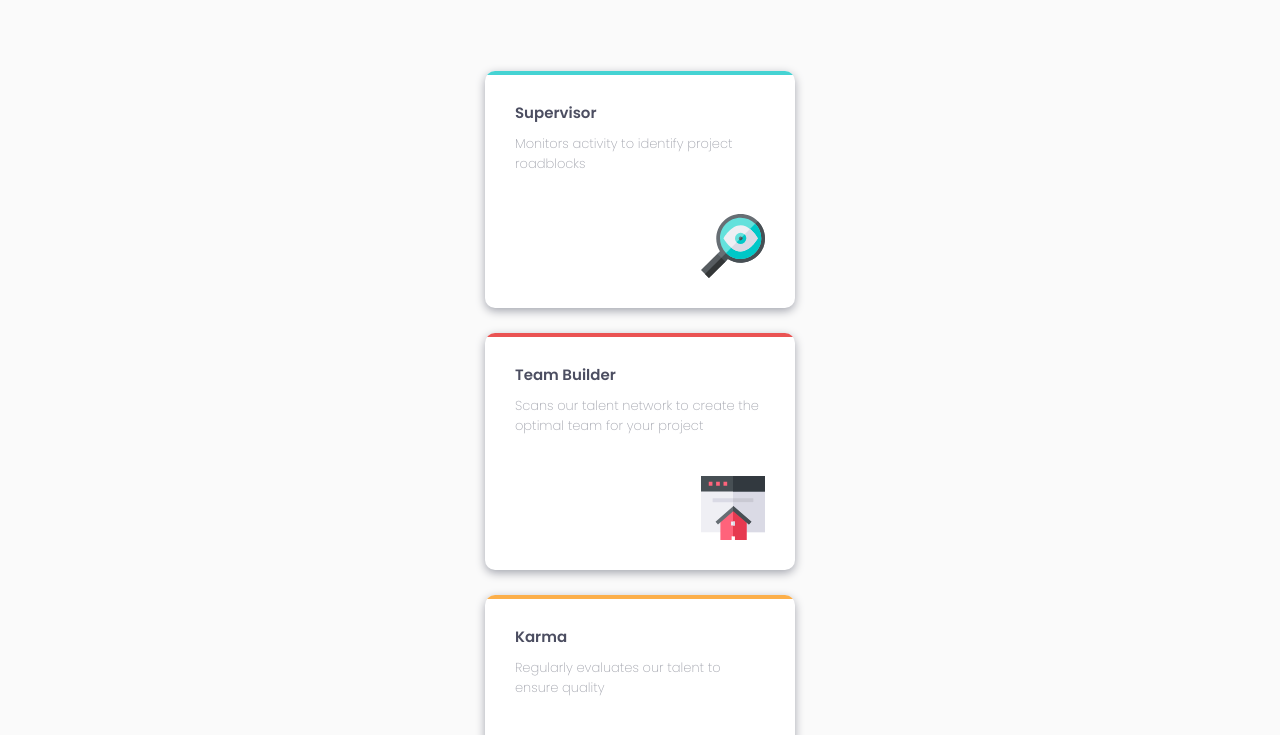
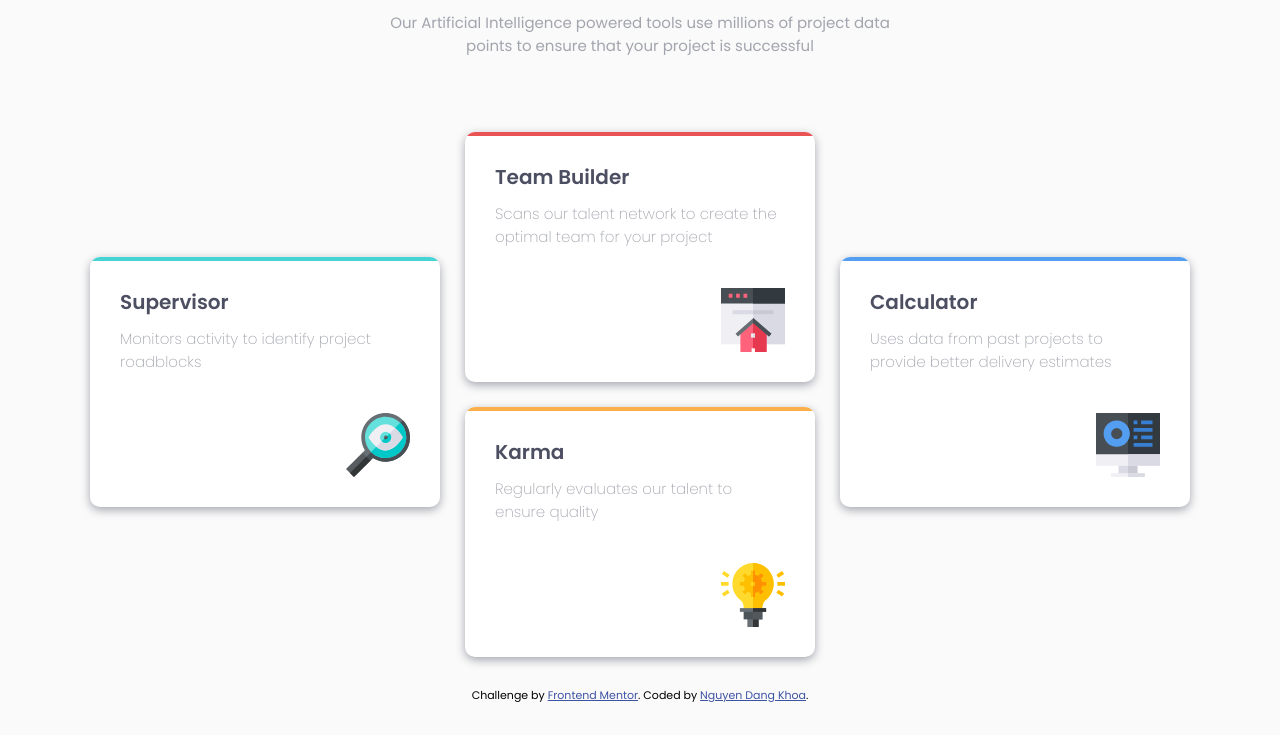
Before and after one commit to dangkhoa1195/four-card-feature-section, a plain HTML site: page index.html in a window 1280 px wide. Shown: the part 158-893 px from the top of the page. After the commit the page ends 862 px from the top, so only its background shows below. Drawn offline with Linux system fonts and the light colour scheme.

Commit message:
update css for desktop design, finish project

```diff
--- a/css/style.scss
+++ b/css/style.scss
@@ -1,5 +1,10 @@
 @import url('https://fonts.googleapis.com/css2?family=Poppins:wght@200;400;600&display=swap');
 @import './variables';
+@mixin min-width {
+  @media screen and (min-width: 425px) {
+    @content;
+  }
+}
 html {
   font-size: 62.5%;
 }
@@ -12,9 +17,10 @@ body {
   place-items: center;
 }
 .container {
-  min-width: 37.5rem;
+  min-width: 31rem;
+  max-width: 111rem;
   margin: 0 auto;
-  padding: 3rem;
+  margin: 3rem;
 }
 .txt-highlight {
   font-weight: $fw-bold;
@@ -26,10 +32,17 @@ body {
     font-weight: $fw-light;
     margin-bottom: 2.5rem;
     text-align: center;
+    @include min-width() {
+      font-size: 3.8rem;
+    }
   }
   &__desc {
     color: $clr-secondary;
     text-align: center;
+    @include min-width() {
+      max-width: 50rem;
+      margin: 0 auto;
+    }
   }
   &__services {
     align-items: center;
@@ -38,15 +51,34 @@ body {
     flex-direction: column;
     gap: 2.5rem;
     margin-top: 7.5rem;
+    @include min-width() {
+      flex-direction: row;
+      flex-wrap: wrap;
+    }
   }
   &__service {
     background-color: #fff;
     border-radius: 1rem;
     box-shadow: 0 3px 10px 0 $clr-secondary;
-    width: 31rem;
+    max-width: 31rem;
+    min-width: 31rem;
     padding: 3rem;
     position: relative;
     overflow: hidden;
+    @include min-width() {
+      max-width: 35rem;
+      &--third {
+        order: 3;
+      }
+      &--fourth {
+        order: 4;
+      }
+    }
+    @media screen and (min-width: 1160px) {
+      &--center {
+        transform: translateY(50%);
+      }
+    }
     &::after {
       content: '';
       height: 4px;
@@ -67,16 +99,23 @@ body {
     &--blue::after {
       background-color: $clr-blue;
     }
+
     &-title {
       color: $clr-primary;
       font-weight: $fw-bold;
       margin-bottom: 1rem;
+      @include min-width() {
+        font-size: 2rem;
+      }
     }
     &-desc {
       color: $clr-secondary;
       font-size: 1.3rem;
       font-weight: $fw-light;
       margin-bottom: 4rem;
+      @include min-width() {
+        font-size: 1.5rem;
+      }
     }
     &-img {
       margin-left: auto;
--- a/index.html
+++ b/index.html
@@ -39,7 +39,9 @@
             data points to ensure that your project is successful
           </p>
           <div class="feature__services">
-            <div class="feature__service feature__service--cyan">
+            <div
+              class="feature__service feature__service--cyan feature__service--center"
+            >
               <h2 class="feature__service-title">Supervisor</h2>
               <p class="feature__service-desc">
                 Monitors activity to identify project roadblocks
@@ -62,7 +64,9 @@
                 class="feature__service-img"
               />
             </div>
-            <div class="feature__service feature__service--orange">
+            <div
+              class="feature__service feature__service--orange feature__service--fourth"
+            >
               <h2 class="feature__service-title">Karma</h2>
               <p class="feature__service-desc">
                 Regularly evaluates our talent to ensure quality
@@ -73,7 +77,9 @@
                 class="feature__service-img"
               />
             </div>
-            <div class="feature__service feature__service--blue">
+            <div
+              class="feature__service feature__service--blue feature__service--third feature__service--center"
+            >
               <h2 class="feature__service-title">Calculator</h2>
               <p class="feature__service-desc">
                 Uses data from past projects to provide better delivery
```
Also changed, not shown: css/style.css, images/four-card-feature-section.jpg (added), 1 other file.
